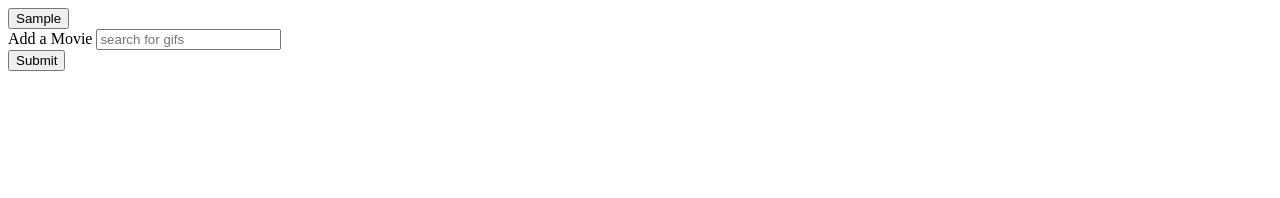
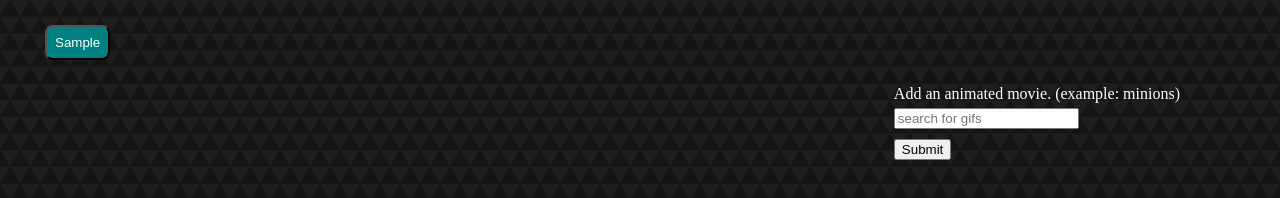
Before and after one commit to shama009/GifTastic, a plain HTML site: page index.html in a window 1280 px wide. Both pictures are taken after typing "Sample" into the empty fields and a click on the button "Submit". Drawn offline with nearby package versions, Linux system fonts and the light colour scheme; no server answers.

Commit message:
added css to style the page and buttons

```diff
--- /dev/null
+++ b/assets/css/style.css
@@ -0,0 +1,34 @@
+body {
+    background-image: url("../images/bg.png");
+    color: white;
+    margin: 10px 20px;
+}
+.giphys {
+    width: 300px;
+    height: 200px;
+    margin: 5px;
+}
+#user-input {
+    margin-top: 5px;
+}
+#submit {
+    margin-top: 10px;
+}
+.button-container {
+    padding:10px;
+    margin:10px;
+}
+#input-form {
+    float: right;
+    margin-right: 80px;
+}
+.giphy-btn {
+    margin:5px;
+    padding:8px;
+    border-radius: 8px;
+    background: teal;
+    color: white;
+}
+#content{
+    width:800px;
+}
--- a/assets/js/app.js
+++ b/assets/js/app.js
@@ -1,5 +1,5 @@
 
-$(document).ready(function(){
+$(document).ready(function () {
 
     //HmC6jYxAxwhp61bde8FJ2MDSN2VdTQ0h
     // my API key - XW2Cj4MK2064FaM505lDN0FeIqr4b5tJ
@@ -23,12 +23,18 @@ $(document).ready(function(){
             url: queryURL,
             method: 'GET'
         }).done(function (response) {
-            console.log("response: "+response);
+            console.log("response: " + response);
             var data = response.data;
             for (var i = 0; i < data.length; i++) {
                 // display a list of gifs
                 var newImg = $("<img>");
                 newImg.attr("src", data[i].images.downsized.url);
+                newImg.addClass("giphys");
+                newImg.attr("data-state", "still");
+                // include all required attributes to animate and pause images
+                // <img src="https://media3.giphy.com/media/W6LbnBigDe4ZG/200_s.gif" data-still="https://media3.giphy.com/media/W6LbnBigDe4ZG/200_s.gif"
+                // data-animate="https://media3.giphy.com/media/W6LbnBigDe4ZG/200.gif" data-state="still" class="gif">
+
                 $("#content").append(newImg);
             }
         });
@@ -37,6 +43,7 @@ $(document).ready(function(){
 
     // when the user finishes searching
     // make a new button for them to click on later
+
     function makeUserSearchButtons(input) {
         var newBtn = $("<button>");
         newBtn.addClass("giphy-btn");
--- a/index.html
+++ b/index.html
@@ -6,6 +6,7 @@
     <meta name="viewport" content="width=device-width, initial-scale=1.0">
     <meta http-equiv="X-UA-Compatible" content="ie=edge">
     <title>GifTastic</title>
+    <link rel = "stylesheet" href="assets/css/style.css">
     <script src="https://cdnjs.cloudflare.com/ajax/libs/jquery/3.2.1/jquery.min.js"></script>
     <script type="text/javascript" src="assets/js/app.js"></script>
 </head>
@@ -13,7 +14,7 @@
 <body>
     <div class="button-container"></div>
     <form id="input-form">
-        <label for="user-input">Add a Movie</label>
+        <label for="user-input">Add an animated movie. (example: minions)</label><br>
         <input type="text" placeholder="search for gifs" id="user-input" /><br>
         <button type="submit" id="submit">Submit</button>
     </form>
```
Also changed, not shown: assets/images/bg.png (added).
